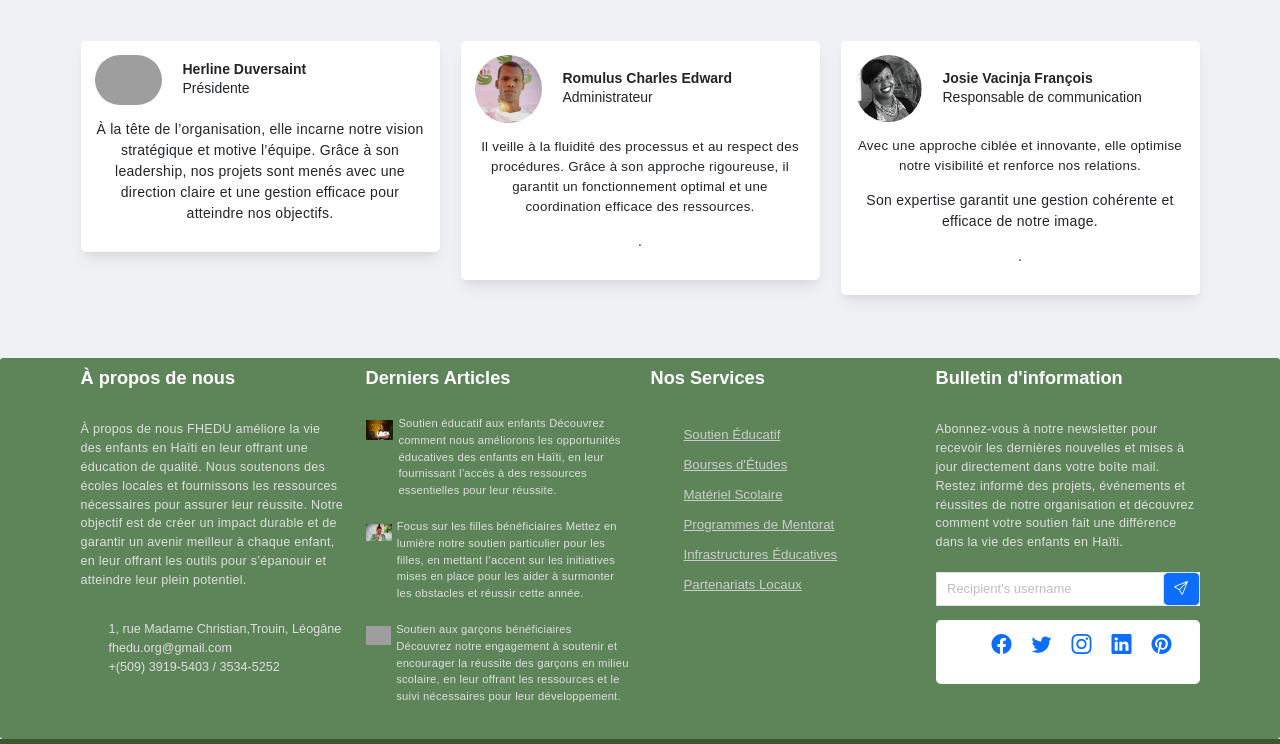
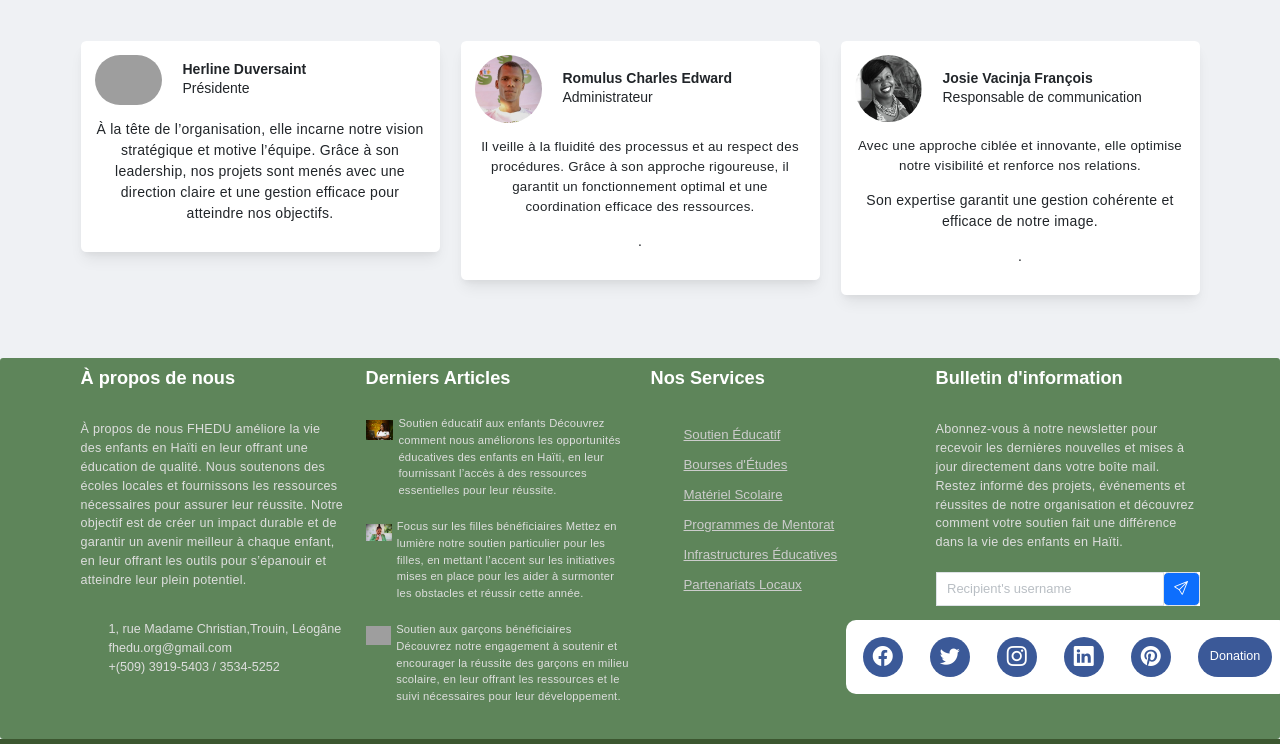
Before and after one commit to Nathabijou/FHEDU, a plain HTML site: page about.html in a window 1280 px wide. Shown: the part 2570-3314 px from the top of the page. Drawn offline with nearby package versions, Linux system fonts and the light colour scheme; grey boxes are pictures that could not be loaded.

Commit message:
Ajoute tout dosye nan branch main

```diff
--- a/about.html
+++ b/about.html
@@ -428,15 +428,28 @@
                             </div>
                         </div>
 
-                        <div class="reseau">
-                            <ul>
-                                <li><a href="https://www.facebook.com/profile.php?id=61565500318121&mibextid=ZbWKwL" target="_blank" title="Facebook"><i class="bi bi-facebook"></i></a></li>
-                                <li><a href="https://twitter.com/votre-profile" target="_blank" title="Twitter"><i class="bi bi-twitter"></i></a></li>
-                                <li><a href="https://www.instagram.com/votre-profile" target="_blank" title="Instagram"><i class="bi bi-instagram"></i></a></li>
-                                <li><a href="https://www.linkedin.com/company/votre-page" target="_blank" title="LinkedIn"><i class="bi bi-linkedin"></i></a></li>
-                                <li><a href="https://www.pinterest.com/votre-profile" target="_blank" title="Pinterest"><i class="bi bi-pinterest"></i></a></li>
-                            </ul>
-                        </div>
+                         <div class="reseau">
+                                    <ul class="list-unstyled d-flex align-items-center justify-content-center mb-0 p-2" style="background:white; border-radius:10px;">
+                                        <li class="me-2">
+                                            <a href="#" class="social-icon"><i class="bi bi-facebook"></i></a>
+                                        </li>
+                                        <li class="me-2">
+                                            <a href="#" class="social-icon"><i class="bi bi-twitter"></i></a>
+                                        </li>
+                                        <li class="me-2">
+                                            <a href="#" class="social-icon"><i class="bi bi-instagram"></i></a>
+                                        </li>
+                                        <li class="me-2">
+                                            <a href="#" class="social-icon"><i class="bi bi-linkedin"></i></a>
+                                        </li>
+                                        <li class="me-2">
+                                            <a href="#" class="social-icon"><i class="bi bi-pinterest"></i></a>
+                                        </li>
+                                        <li>
+                                            <a href="donate.html" class="social-icon btn-donate">Donation</a>
+                                        </li>
+                                    </ul>
+                                </div>
 
                     </div>
                 </div>
--- a/assets/css/style.css
+++ b/assets/css/style.css
@@ -157,6 +157,33 @@ img {
 .carousel-caption .btn-donate:hover {
     background-color: rgba(255, 193, 7, 1); /* pi solid lè hover */
     color: #000;
+}
+
+
+.reseau .social-icon {
+    display: flex;
+    align-items: center;
+    justify-content: center;
+    width: 40px;
+    height: 40px;
+    background-color: #3b5998; /* koulè icon yo */
+    color: white;
+    border-radius: 50%;
+    text-decoration: none;
+    font-size: 1rem;
+    transition: background 0.3s;
+}
+
+.reseau .social-icon:hover {
+    background-color: #2d4373;
+}
+
+/* Bouton Donation menm style, men ka gen teks */
+.reseau .btn-donate {
+    width: auto;
+    padding: 0 12px;
+    border-radius: 20px; /* ka fè li oval pou teks */
+    font-size: 0.9rem;
 }
 
 
```
Also changed, not shown: blog.html (+22 -9 lines), causes.html (+19 -6 lines), contact.html (+21 -8 lines), donate.html (+22 -9 lines), evenement.html (+21 -8 lines), gallery.html (+22 -9 lines), index.html (+21 -6 lines).
